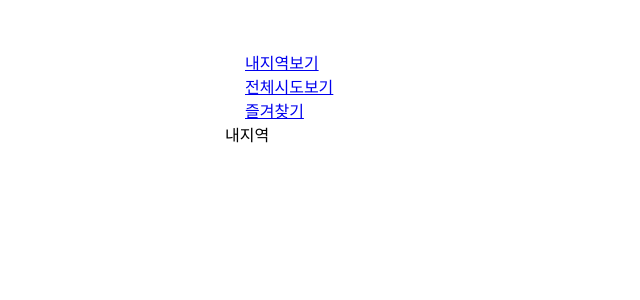
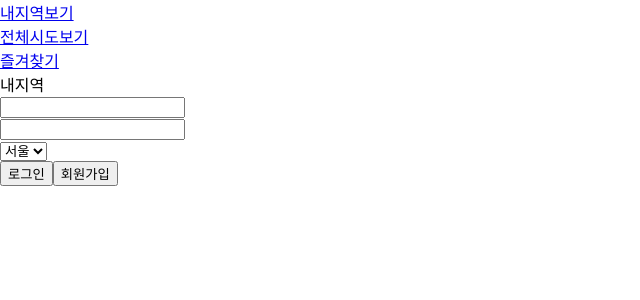
Before and after one commit to jiyounggo/react-finedust-app, a React (Create React App) app: page /login in a window 1280 px wide. Shown: the top 300 px of the page, without its empty margins (0-640 px from the left). Built offline with nearby package versions, Linux system fonts and the light colour scheme.

Commit message:
feat : lacalstorage로 회원가입/로그인기능 구현

```diff
--- a/src/Card.js
+++ b/src/AllLocation.js
@@ -5,6 +5,7 @@ import { Suspense, useEffect, useState } from "react";
 import styled from "@emotion/styled";
 import { useNavigate } from "react-router-dom";
 import SelecBar from "./SelectBar";
+import Star from "./Star";
 function Card() {
   let [items, setitems] = useState([]);
   useEffect(() => {
@@ -37,7 +38,6 @@ function Card() {
                   >
                     {countstar[i] ? <p>★</p> : <p>☆</p>}
                     {countstar[i]}
-                    {/* {countstar[i]==true? :null} */}
                   </button>
                 </div>
                 <p>{a.sidoName}</p>
--- a/src/App.js
+++ b/src/App.js
@@ -4,11 +4,13 @@ import { Routes, Route } from "react-router-dom";
 import { Suspense, useEffect, useState } from "react";
 import styled from "@emotion/styled";
 import { useNavigate } from "react-router-dom";
-import Card from "./Card";
+import Card from "./AllLocation";
 import All from "./All";
 import Star from "./Star";
 import SelecBar from "./SelectBar";
 import Tab from "./Tab.js";
+import Register from "./Register";
+import Login from "./Login";
 
 function App() {
   let [move, setmove] = useState(0);
@@ -20,33 +22,10 @@ function App() {
   return (
     <div>
       <Tab></Tab>
-      <Bar></Bar>
+
       <Routes>
-        <Route path="/" />
+        <Route path="/login" element={<Login />}></Route>
       </Routes>
-      {/* <Footer>
-        <div
-          onClick={() => {
-            movepage("");
-          }}
-        >
-          내지역보기
-        </div>
-        <div
-          onClick={() => {
-            movepage("all");
-          }}
-        >
-          전체시도보기
-        </div>
-        <div
-          onClick={() => {
-            movepage("star");
-          }}
-        >
-          즐겨찾기
-        </div>
-      </Footer> */}
     </div>
   );
 }
--- /dev/null
+++ b/src/Login.js
@@ -0,0 +1,61 @@
+import React, { useState } from "react";
+import { useNavigate } from "react-router-dom";
+
+function Login() {
+  const [Email, setEmail] = useState("");
+  const [PW, setPW] = useState("");
+  const navigate = useNavigate();
+  console.log(localStorage.getItem("ID"));
+  console.log(localStorage.getItem("PW"));
+  console.log(Email);
+  const getid = () => {
+    if (
+      localStorage.getItem("ID") == Email &&
+      localStorage.getItem("PW") == PW
+    ) {
+      alert("로그인완료");
+      navigate(`/`);
+    } else {
+      alert("아디비번다름");
+    }
+  };
+  return (
+    <>
+      <div>
+        <input
+          onChange={(e) => {
+            setEmail(e.currentTarget.value);
+          }}
+        ></input>
+      </div>
+      <div>
+        <input
+          onChange={(e) => {
+            setPW(e.currentTarget.value);
+          }}
+        ></input>
+      </div>
+      <div>
+        <select>
+          <option>서울</option>
+          <option>대구</option>
+          <option>충남</option>
+        </select>
+      </div>
+      <div>
+        <button onClick={() => getid()}>로그인</button>
+        <button
+          onClick={() => {
+            localStorage.setItem("ID", Email);
+            localStorage.setItem("PW", PW);
+            alert("회원가입완료");
+          }}
+        >
+          회원가입
+        </button>
+      </div>
+    </>
+  );
+}
+
+export default Login;
--- /dev/null
+++ b/src/Register.js
@@ -0,0 +1,7 @@
+import React from "react";
+
+function Register() {
+  return <div>회원가입</div>;
+}
+
+export default Register;
--- a/src/Star.js
+++ b/src/Star.js
@@ -1,7 +1,7 @@
 import React from "react";
 
-function star({}) {
-  return <div>dd2</div>;
+function star({ countstar }) {
+  return <div>{countstar}</div>;
 }
 
 export default star;
--- a/src/Tab.js
+++ b/src/Tab.js
@@ -1,7 +1,8 @@
 import React, { useState } from "react";
 import styled from "@emotion/styled";
 import { Nav } from "react-bootstrap";
-import Card from "./Card";
+import Card from "./AllLocation";
+import Star from "./Star";
 function Tab() {
   let [탭, 탭변경] = useState(0);
 
@@ -39,9 +40,9 @@ function Tab() {
           </Nav.Link>
         </Nav.Item>
       </Nav>
-      <TabInfoItems>
+      <>
         <Tabcontent 탭={탭} />
-      </TabInfoItems>
+      </>
     </Tabs>
   );
 }
@@ -54,140 +55,9 @@ function Tabcontent(props) {
     return <Card />;
   }
   if (props.탭 == 2) {
-    return <div>즐겨찾기</div>;
+    return <Star />;
   }
 }
-const Tabs = styled.div`
-  margin: 0 auto;
-  max-width: 830px;
-  margin-top: 50px;
-
-  .nav {
-    position:sticky;
-    --bs-nav-tabs-border-width: 1.7px;
-    margin: 0px 20px;
-    --bs-nav-link-color: #474646;
-    --bs-nav-link-padding-x: 4.25rem;
-    --bs-nav-link-hover-color: #a8a8a8;
-
-  .nav-tabs {
-
-    --bs-nav-tabs-border-color: #dee2e6;
-    --bs-nav-tabs-link-active-bg: #f0f0f0;
-  }
-`;
-
-const TabInfoItems = styled.div`
-  .comment {
-    margin: 0px 20px;
-    display: flex;
-    padding-top: 35px;
-    padding-bottom: 10px;
-  }
-
-  .upload {
-    display: flex;
-    justify-content: flex-end;
-    align-items: center;
-
-    margin: 0px 25px;
-    button {
-      padding: 5px;
-      border: 5px solid transparent;
-      border-radius: 5px;
-    }
-    img {
-      width: 18px;
-      height: 18px;
-    }
-  }
-  .noticeBtn {
-    color: white;
-    background-color: #ffda88;
-    border: 1px solid white;
-    border-radius: 7px;
-    padding: 0px 20px;
-    margin: 3px 0;
-  }
-  .noticetxt {
-    margin-left: 20px;
-  }
-  .infoTitle {
-    font-size: 1.1em;
-    font-weight: 700;
-  }
-  .infoDate {
-    font-size: 0.9em;
-  }
-  .info_comment {
-    display: flex;
-    justify-content: space-between;
-    border-top: 1.5px solid #e6e6e6;
-    align-items: center;
-    text-align: center;
-  }
-
-  .info_list {
-    margin: 0px 20px;
-  }
-  .info_user {
-    display: flex;
-    align-items: center;
-    text-align: center;
-    margin: 15px 15px;
-    font-size: 1.2em;
-
-    .user {
-      display: flex;
-      align-items: center;
-      margin-right: 50px;
-      .userImg {
-        width: 35px;
-        margin-right: 10px;
-      }
-    }
-  }
-  .usertitle {
-    text-align: left;
-    .text_top {
-      font-size: 0.85em;
-      font-weight: 400;
-      color: #474747;
-    }
-  }
-  .text_bottom {
-    font-size: 0.77em;
-    color: #474747;
-    margin-top: 5px;
-  }
-  .commentBtn {
-    width: 120px;
-  }
-  .commentInfo {
-    display: flex;
-    flex-direction: column;
-    justify-content: center;
-    width: 60px;
-    height: 60px;
-    border: 1px solid #bdbdbd;
-    border-radius: 100%;
-    span {
-      color: #7a7a7a;
-      font-size: 0.85em;
-      font-weight: 600;
-    }
-  }
-  .moreBtn {
-    display: flex;
-    justify-content: center;
-    button {
-      border: 1.3px solid #e6e6e6;
-      border-radius: 5px;
-      padding: 5px 60px;
-      background-color: white;
-    }
-    margin: 10px;
-  }
-`;
+const Tabs = styled.div``;
 
 export default Tab;
```
